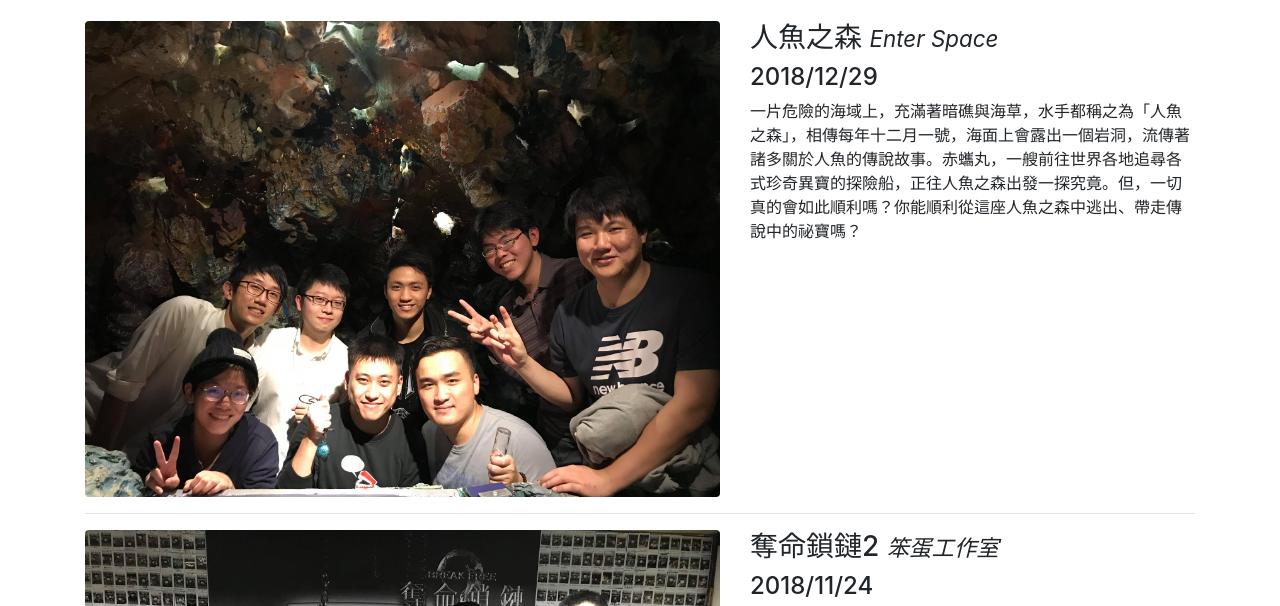
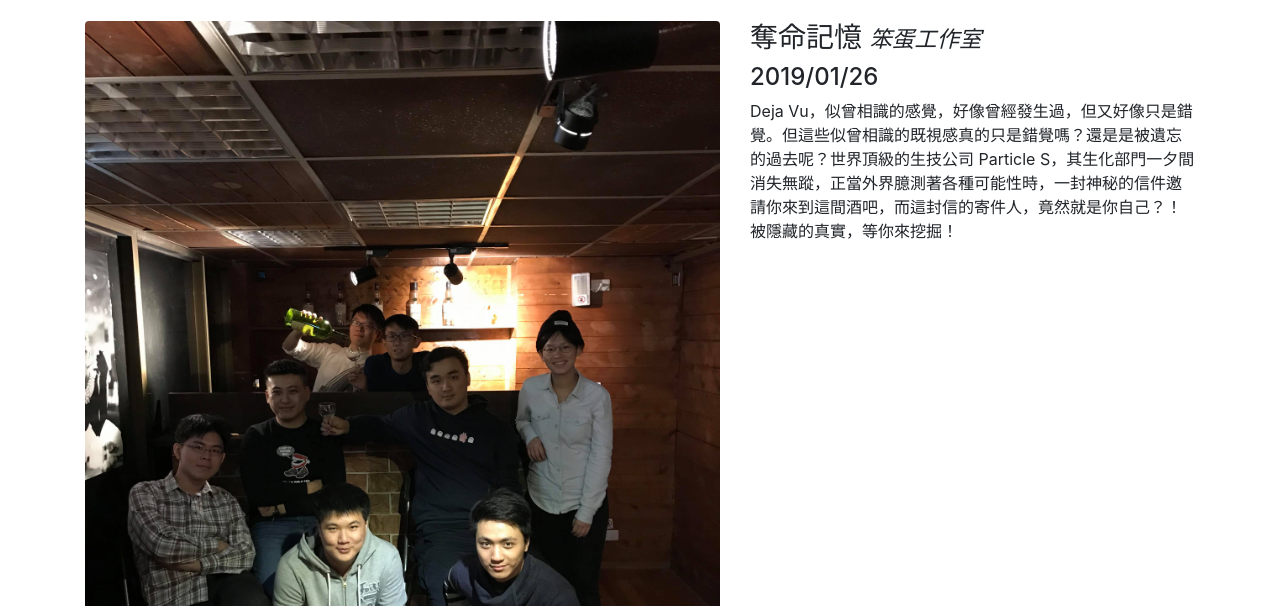
Before and after one commit to ting830812/TrueEscape, a website: page index.html in a window 1280 px wide. Shown: the part 131-737 px from the top of the page. Drawn offline with Linux system fonts and the light colour scheme.

Commit message:
20190126

```diff
--- a/index.html
+++ b/index.html
@@ -68,6 +68,24 @@
       <h1 class="my-4">Ting
         <!-- <small>Secondary Text</small> -->
       </h1>
+
+      <div class="row">
+
+        <div class="col-md-7">
+          <a href="img/20190126.jpg">
+            <img class="img-fluid rounded mb-3 mb-md-0" src="img/20190126.jpg" alt="">
+          </a>
+        </div>
+        <div class="col-md-5">
+          <h3>奪命記憶 <small><i>笨蛋工作室</i></small></h3>
+          <h4>2019/01/26</h4>
+          <p>Deja Vu，似曾相識的感覺，好像曾經發生過，但又好像只是錯覺。但這些似曾相識的既視感真的只是錯覺嗎？還是是被遺忘的過去呢？世界頂級的生技公司 Particle S，其生化部門一夕間消失無蹤，正當外界臆測著各種可能性時，一封神秘的信件邀請你來到這間酒吧，而這封信的寄件人，竟然就是你自己？！被隱藏的真實，等你來挖掘！</p>
+<!--           <a class="btn btn-primary" href="#">View Project</a>
+ -->        </div>
+      </div>
+      <!-- /.row -->
+
+      <hr>
 
       <div class="row">
 
```
Also changed, not shown: img/20190126.jpg (added).
